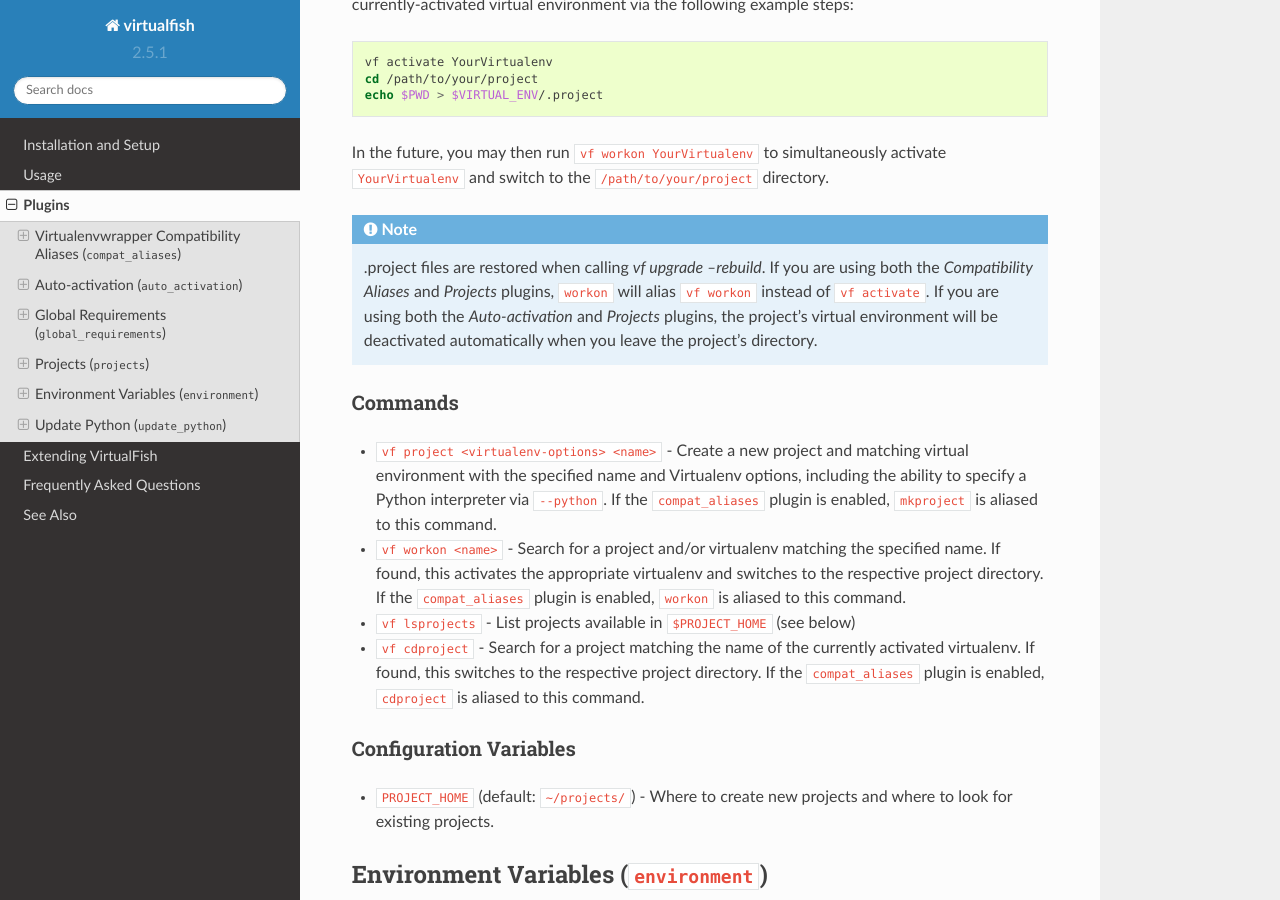
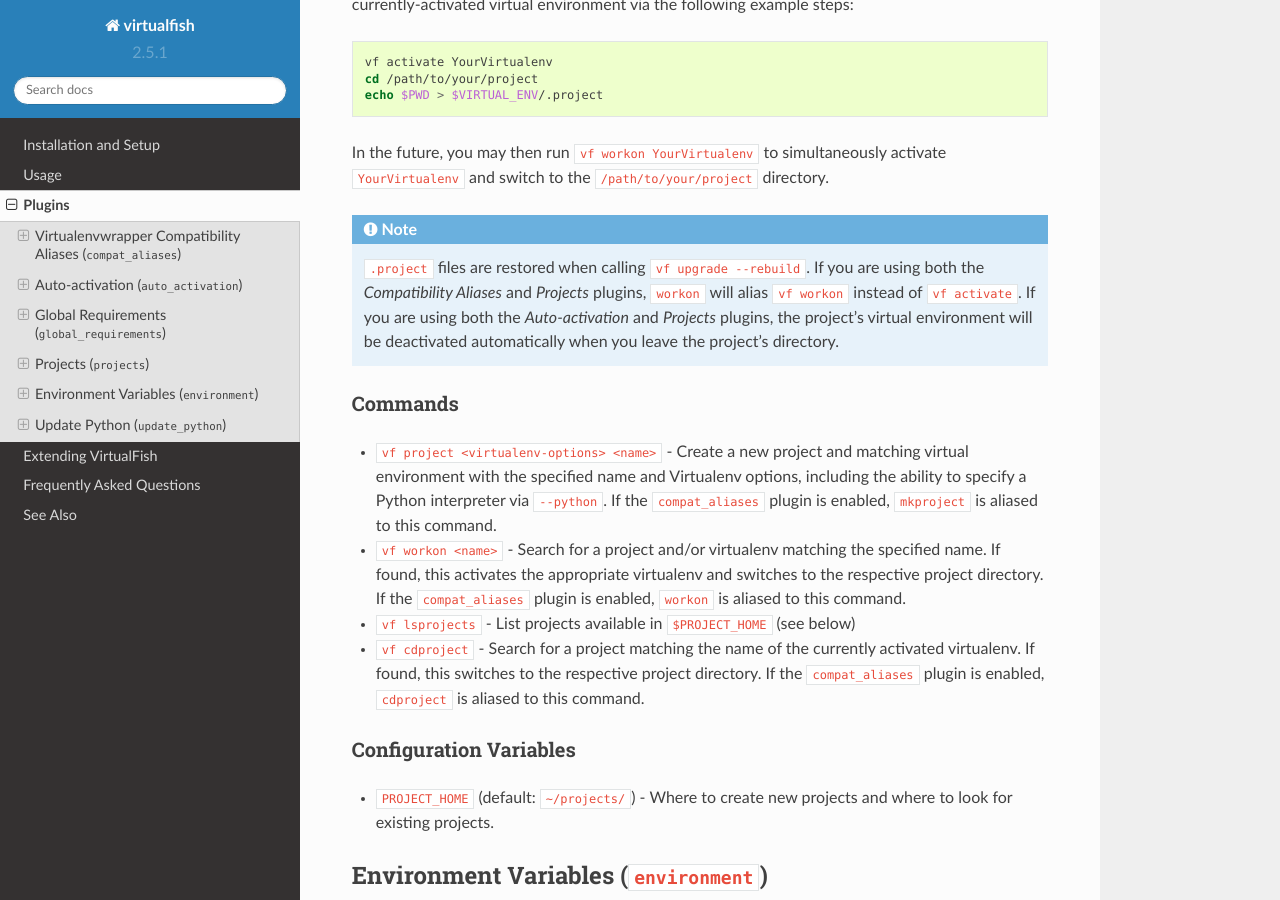
Before and after one commit to justinmayer/virtualfish, a Sphinx documentation site: the page built from docs/plugins.rst, in a window 1280 px wide and 900 px high, scrolled down 2862 px. Built offline with Sphinx 7.4.7 and the Read the Docs theme 2.0.0, drawn with Linux system fonts in a browser that asks for light colours.

```diff
--- a/docs/plugins.rst
+++ b/docs/plugins.rst
@@ -145,8 +145,8 @@ directory.
 .. note::
 
 
-    .project files are restored when calling `vf upgrade --rebuild`. If you
-    are using both the *Compatibility Aliases* and *Projects* plugins,
+    ``.project`` files are restored when calling ``vf upgrade --rebuild``.
+    If you are using both the *Compatibility Aliases* and *Projects* plugins,
     ``workon`` will alias ``vf workon`` instead of ``vf activate``.
     If you are using both the *Auto-activation* and *Projects* plugins, the
     project's virtual environment will be deactivated automatically when you
```
